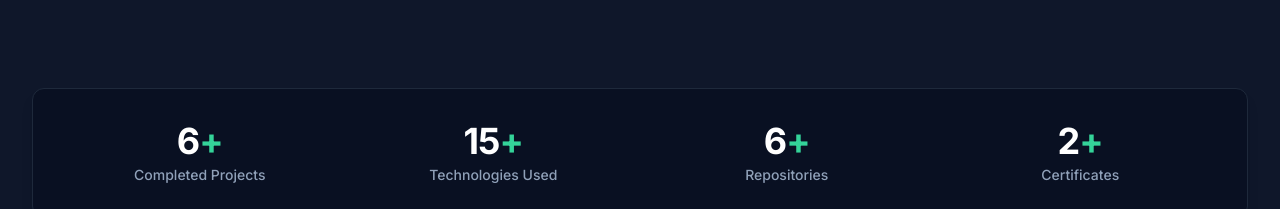
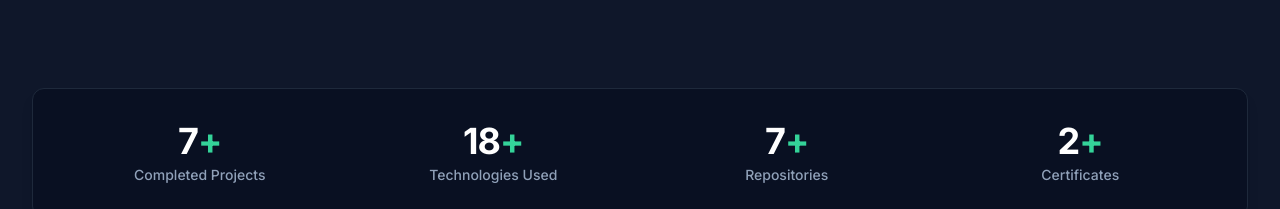
Before and after one commit to RaizelHub/Portfolio, a React (Vite) app: page / in a window 1280 px wide. Shown: the part 840-1049 px from the top of the page. Built offline with nearby package versions, Linux system fonts and the light colour scheme.

Commit message:
added skill

```diff
--- a/src/data/projects.ts
+++ b/src/data/projects.ts
@@ -1,6 +1,34 @@
 import type { Project } from '../types';
 
 export const projects: Project[] = [
+  {
+    id: 'leadflow-ai',
+    slug: 'leadflow-ai',
+    emoji: '⚡',
+    title: 'LeadFlow AI',
+    category: 'AI',
+    description: 'An AI-powered lead intelligence and automation platform that automatically receives customer messages, analyzes them with Gemini AI, and stores structured results in Supabase PostgreSQL.',
+    longDescription: 'LeadFlow AI is an automated lead intelligence platform designed to help businesses transform unstructured customer messages into actionable sales and support data. Instead of manually reading and categorizing every incoming customer inquiry, the system automatically analyzes each message using Gemini AI and generates structured insights (intent, score, priority, summary) for business teams. The platform combines a React dashboard, n8n workflow automation, Gemini AI, and Supabase PostgreSQL into a complete end-to-end automation pipeline. This project serves as my first practice AI automation.',
+    problem: 'Businesses receive large volumes of customer messages through forms, websites, and communication channels. Manually reviewing each message creates several problems: slow lead processing, inconsistent lead classification, missed high-value opportunities, lack of standardized lead scoring, manual data entry, and poor visibility into customer intent.',
+    solution: 'Engineered an AI-powered automation pipeline that processes customer messages automatically. When a new customer inquiry is submitted, the React application sends the message to an n8n webhook, which routes it through an automation workflow. Gemini AI analyzes the message to classify intent, generate a lead score, set priority levels, and write a summary. The structured results are stored in Supabase PostgreSQL and displayed on the React AI dashboard.',
+    technologies: ['React', 'Vite', 'n8n', 'Gemini AI', 'Supabase', 'PostgreSQL', 'REST APIs', 'Webhooks'],
+    features: [
+      'AI-Powered Message Analysis (Intent, Lead Score, Priority, AI Summary).',
+      'Automated Lead Processing workflow mapping Webhook -> Gemini AI -> JSON processing -> Supabase PostgreSQL.',
+      'AI Lead Dashboard providing total statistics, lead score monitoring, priority indicators, and status tracking.',
+      'Structured PostgreSQL storage mapping fields: id, name, email, message, intent, lead_score, priority, status, and summary.',
+      'Webhook-based architecture compatible with website forms, mobile apps, CRMs, and external APIs.'
+    ],
+    challenges: 'The main technical challenge was ensuring that AI-generated responses could be reliably converted into structured database records. AI responses are naturally unstructured text, while PostgreSQL requires strict data types (such as integer conversion for lead scores, UUID generation, default timestamps, and JSON parsing validation). This required building a robust processing and validation layer within the n8n workflow between Gemini AI and Supabase.',
+    results: 'The result is a functional AI-powered lead intelligence platform capable of automatically analyzing customer messages, reducing manual lead processing, standardizing lead classification, and presenting insights through a modern React dashboard. The architecture is fully extensible for future integrations with email, WhatsApp, CRM systems, and customer support channels.',
+    process: 'Developed using an integration-first architecture: designed the PostgreSQL schema in Supabase, built the n8n webhook receiver workflow, integrated Gemini AI prompts with structured JSON instructions, established validation steps, and connected the React frontend to the webhooks and Supabase client.',
+    image: 'img/AiAuto.png',
+    images: ['img/AiAuto.png', 'img/Workflow.png'],
+    accessNote: 'Note: This is my first practice AI automation project, designed to explore end-to-end automation workflows, prompt engineering, and real-time database state sync.',
+    featured: true,
+    githubUrl: 'https://github.com/RaizelHub',
+    liveUrl: 'https://ai-automation-lead-hazel.vercel.app/'
+  },
   {
     id: 'laravel-tenancy-reviewer-center',
     slug: 'laravel-tenancy-reviewer-center',
--- a/src/data/skills.ts
+++ b/src/data/skills.ts
@@ -82,12 +82,13 @@ export const skills: Skill[] = [
       'Git',
       'GitHub',
       'Postman',
+      'n8n',
       'VS Code',
       'Firebase',
       'Supabase',
       'Android Studio',
       'Ollama (Local LLM)'
     ],
-    accentItems: ['Git', 'Postman', 'Ollama (Local LLM)']
+    accentItems: ['Git', 'Postman', 'n8n', 'Ollama (Local LLM)']
   }
 ];
--- a/src/pages/Home.tsx
+++ b/src/pages/Home.tsx
@@ -57,9 +57,9 @@ export const Home = () => {
 
   // --- Stats Counter State ---
   const statsList = [
-    { label: 'Completed Projects', target: 6, suffix: '+' },
-    { label: 'Technologies Used', target: 15, suffix: '+' },
-    { label: 'Repositories', target: 6, suffix: '+' },
+    { label: 'Completed Projects', target: projects.length, suffix: '+' },
+    { label: 'Technologies Used', target: 18, suffix: '+' },
+    { label: 'Repositories', target: projects.length, suffix: '+' },
     { label: 'Certificates', target: 2, suffix: '+' }
   ];
 
```
Also changed, not shown: public/img/AiAuto.png (added), public/img/Workflow.png (added).
